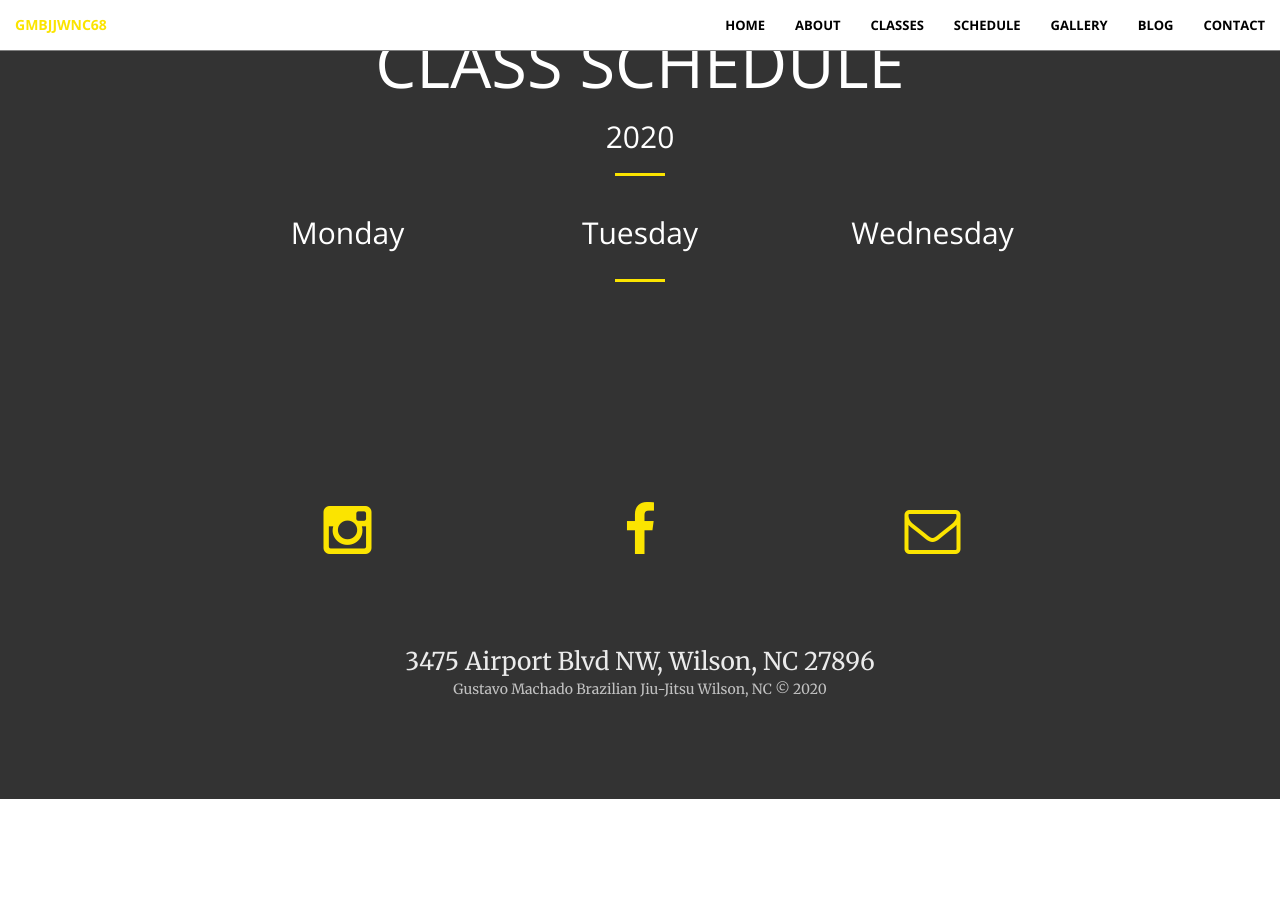
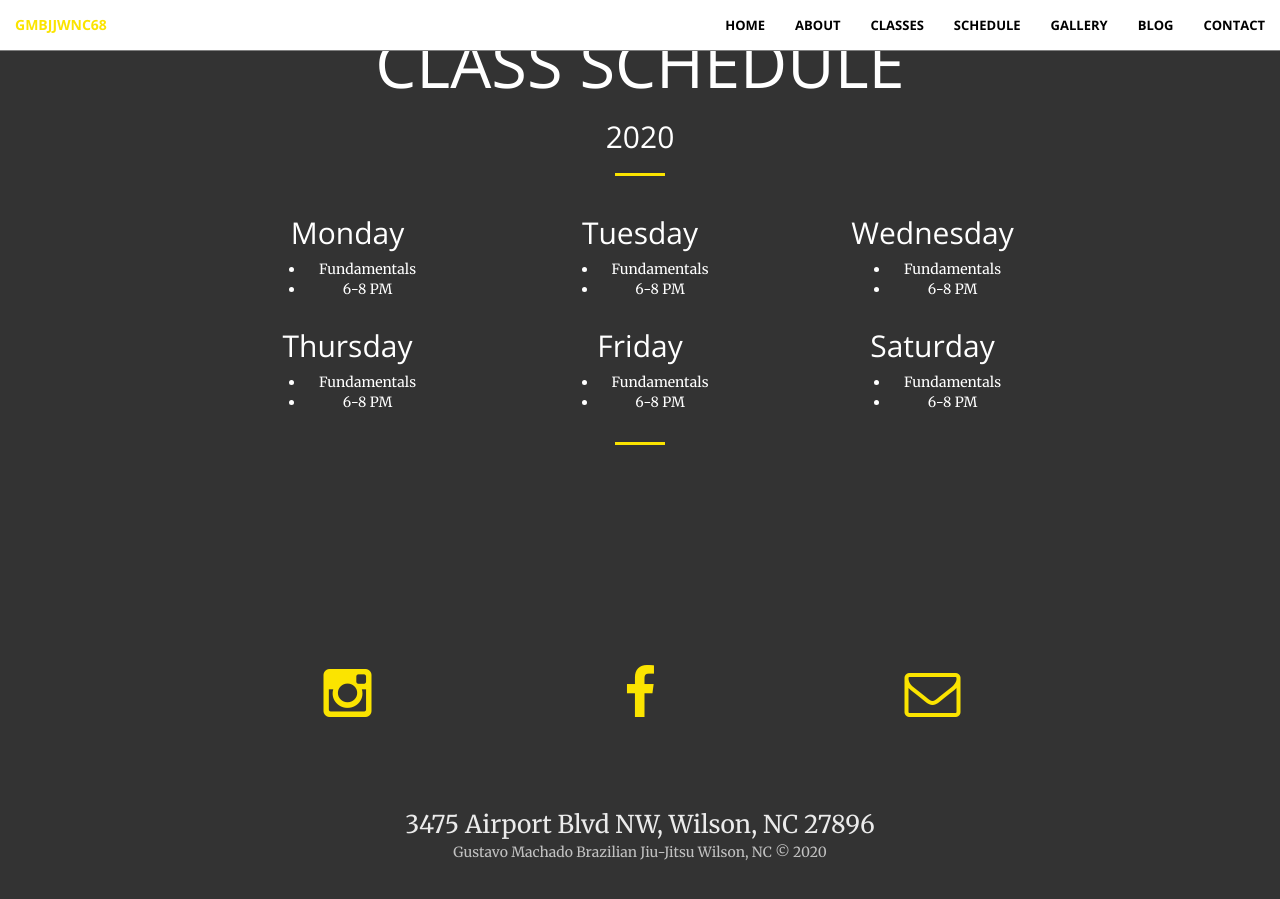
Before and after one commit to gmbjjwnc68/gmbjjwnc68.github.io, a Jekyll site: the page built from schedule.html, in a window 1280 px wide and 900 px high, scrolled down 992 px. Built offline with Jekyll 4.4.1, drawn with Linux system fonts in a browser that asks for light colours; before the commit the page ends 1791 px from its top, so only the background shows below that.

Commit message:
Flesh out calendar days and classes

```diff
--- a/_includes/class_schedule.html
+++ b/_includes/class_schedule.html
@@ -26,12 +26,47 @@
                 <div class="row">
                     <div class="col-lg-2 col-lg-offset-2 text-center">
                         <h2>Monday</h2>
+                        <ul>
+                            <li>Fundamentals</li>
+                            <li>6-8 PM</li>
+                        </ul>
                     </div>
                     <div class="col-lg-2 col-lg-offset-1 text-center">
                         <h2>Tuesday</h2>
+                        <ul>
+                            <li>Fundamentals</li>
+                            <li>6-8 PM</li>
+                        </ul>
                     </div>
                     <div class="col-lg-2 col-lg-offset-1 text-center">
                         <h2>Wednesday</h2>
+                        <ul>
+                            <li>Fundamentals</li>
+                            <li>6-8 PM</li>
+                        </ul>
+                    </div>
+                </div>
+                <div class="row">
+                    <div class="col-lg-2 col-lg-offset-2 text-center">
+                        <h2>Thursday</h2>
+                        <ul>
+                            <li>Fundamentals</li>
+                            <li>6-8 PM</li>
+                        </ul>
+                    </div>
+                    <div class="col-lg-2 col-lg-offset-1 text-center">
+                        <h2>Friday</h2>
+                        <ul>
+                            <li>Fundamentals</li>
+                            <li>6-8 PM</li>
+                        </ul>
+                    </div>
+                    <div class="col-lg-2 col-lg-offset-1 text-center">
+                        <h2>Saturday</h2>
+                        <ul>
+                            <li>Fundamentals</li>
+                            <li>6-8 PM</li>
+                        </ul>
                     </div>
                 </div>
             </div>
```
